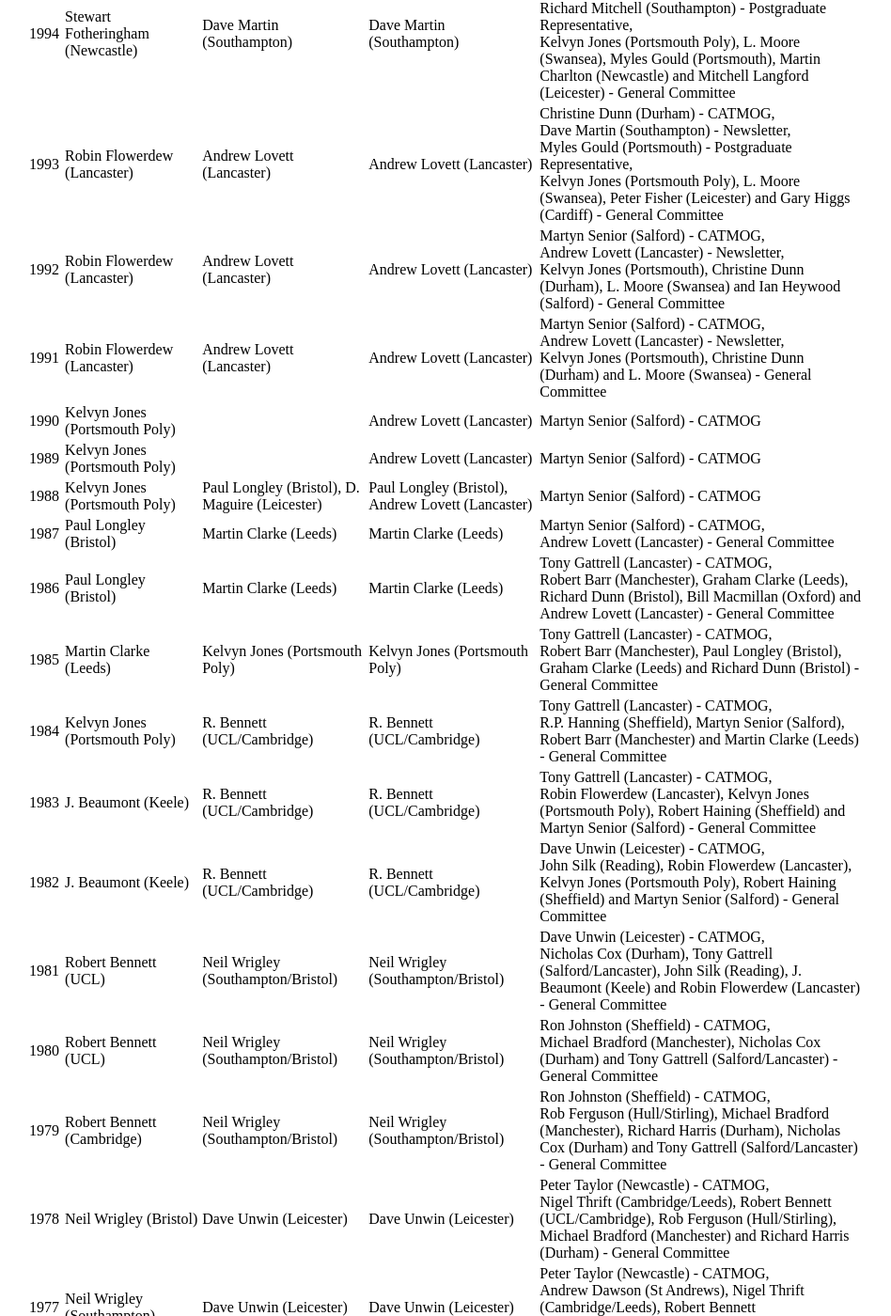
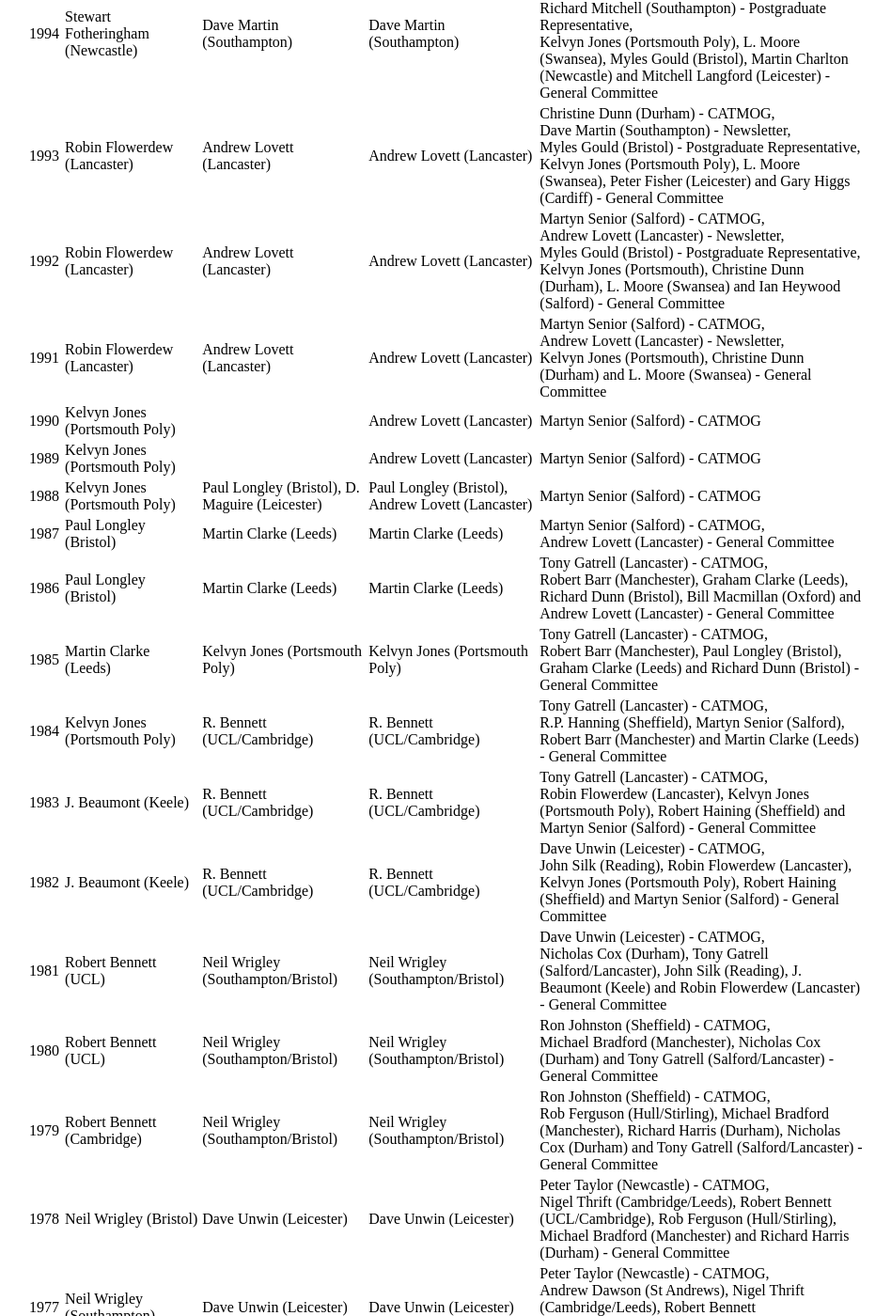
Before and after one commit to qmrg/qmrg.github.io, a Jekyll site: the page built from past_committee.md, in a window 1280 px wide and 1400 px high, scrolled down 2604 px. Shown: the whole window at 94% size, without its empty margins (164-1112 px from the left). Built offline with Jekyll 4.4.1, drawn with Linux system fonts in a browser that asks for light colours; some of the changed text lies outside the part shown.

Commit message:
Update past_committee.md
Edited minor errors in the table following feedback

```diff
--- a/past_committee.md
+++ b/past_committee.md
@@ -36,23 +36,23 @@
 | 1998    | Stewart Fotheringham (Newcastle)                | Dave Martin (Southampton)                      | Dave Martin (Southampton)                         | Christine Dunn (Durham) - CATMOG,<br>Nina Bullen (Portsmouth / Manchester) - Newsletter,<br>Kelvyn Jones (Portsmouth Poly) - General Committee                                                                                                                                                                    |
 | 1997    | Stewart Fotheringham (Newcastle)                | Dave Martin (Southampton)                      | Dave Martin (Southampton)                         | Christine Dunn (Durham) - CATMOG,<br>Nina Bullen (Portsmouth / Manchester) - Newsletter,<br>Kelvyn Jones (Portsmouth Poly) - General Committee                                                                                                                                                                    |
 | 1996    | Stewart Fotheringham (Newcastle)                | Dave Martin (Southampton)                      | Dave Martin (Southampton)                         | Christine Dunn (Durham) - CATMOG,<br>Nina Bullen (Portsmouth / Manchester) - Newsletter,<br>Kelvyn Jones (Portsmouth Poly) - General Committee                                                                                                                                                                    |
-| 1995    | Stewart Fotheringham (Newcastle)                | Dave Martin (Southampton)                      | Dave Martin (Southampton)                         | Christine Dunn (Durham) - CATMOG,<br>Myles Gould (Portsmouth) and Nina Bullen (Portsmouth / Manchester) - Newsletter,<br>Kelvyn Jones (Portsmouth Poly), L. Moore (Swansea) and Richard Mitchell (Southampton) - General Committee                                                                                |
-| 1994    | Stewart Fotheringham (Newcastle)                | Dave Martin (Southampton)                      | Dave Martin (Southampton)                         | Christine Dunn (Durham) - CATMOG,<br>Gary Higgs (Cardiff) - Newsletter,<br>Richard Mitchell (Southampton) - Postgraduate Representative,<br>Kelvyn Jones (Portsmouth Poly), L. Moore (Swansea), Myles Gould (Portsmouth), Martin Charlton (Newcastle) and Mitchell Langford (Leicester) - General Committee       |
-| 1993    | Robin Flowerdew (Lancaster)                     | Andrew Lovett (Lancaster)                      | Andrew Lovett (Lancaster)                         | Christine Dunn (Durham) - CATMOG,<br>Dave Martin (Southampton) - Newsletter,<br>Myles Gould (Portsmouth) - Postgraduate Representative,<br>Kelvyn Jones (Portsmouth Poly), L. Moore (Swansea), Peter Fisher (Leicester) and Gary Higgs (Cardiff) - General Committee                                              |
-| 1992    | Robin Flowerdew (Lancaster)                     | Andrew Lovett (Lancaster)                      | Andrew Lovett (Lancaster)                         | Martyn Senior (Salford) - CATMOG,<br>Andrew Lovett (Lancaster) - Newsletter,<br>Kelvyn Jones (Portsmouth), Christine Dunn (Durham), L. Moore (Swansea) and Ian Heywood (Salford) - General Committee                                                                                                              |
+| 1995    | Stewart Fotheringham (Newcastle)                | Dave Martin (Southampton)                      | Dave Martin (Southampton)                         | Christine Dunn (Durham) - CATMOG,<br>Myles Gould (Bristol) and Nina Bullen (Portsmouth / Manchester) - Newsletter,<br>Kelvyn Jones (Portsmouth Poly), L. Moore (Swansea) and Richard Mitchell (Southampton) - General Committee                                                                                |
+| 1994    | Stewart Fotheringham (Newcastle)                | Dave Martin (Southampton)                      | Dave Martin (Southampton)                         | Christine Dunn (Durham) - CATMOG,<br>Gary Higgs (Cardiff) - Newsletter,<br>Richard Mitchell (Southampton) - Postgraduate Representative,<br>Kelvyn Jones (Portsmouth Poly), L. Moore (Swansea), Myles Gould (Bristol), Martin Charlton (Newcastle) and Mitchell Langford (Leicester) - General Committee       |
+| 1993    | Robin Flowerdew (Lancaster)                     | Andrew Lovett (Lancaster)                      | Andrew Lovett (Lancaster)                         | Christine Dunn (Durham) - CATMOG,<br>Dave Martin (Southampton) - Newsletter,<br>Myles Gould (Bristol) - Postgraduate Representative,<br>Kelvyn Jones (Portsmouth Poly), L. Moore (Swansea), Peter Fisher (Leicester) and Gary Higgs (Cardiff) - General Committee                                              |
+| 1992    | Robin Flowerdew (Lancaster)                     | Andrew Lovett (Lancaster)                      | Andrew Lovett (Lancaster)                         | Martyn Senior (Salford) - CATMOG,<br>Andrew Lovett (Lancaster) - Newsletter,<br>Myles Gould (Bristol) - Postgraduate Representative,<br>Kelvyn Jones (Portsmouth), Christine Dunn (Durham), L. Moore (Swansea) and Ian Heywood (Salford) - General Committee                                                                                                              |
 | 1991    | Robin Flowerdew (Lancaster)                     | Andrew Lovett (Lancaster)                      | Andrew Lovett (Lancaster)                         | Martyn Senior (Salford) - CATMOG,<br>Andrew Lovett (Lancaster) - Newsletter,<br>Kelvyn Jones (Portsmouth), Christine Dunn (Durham) and L. Moore (Swansea) - General Committee                                                                                                                                     |
 | 1990    | Kelvyn Jones (Portsmouth Poly)                  |                                                | Andrew Lovett (Lancaster)                         | Martyn Senior (Salford) - CATMOG                                                                                                                                                                                                                                                                                  |
 | 1989    | Kelvyn Jones (Portsmouth Poly)                  |                                                | Andrew Lovett (Lancaster)                         | Martyn Senior (Salford) - CATMOG                                                                                                                                                                                                                                                                                  |
 | 1988    | Kelvyn Jones (Portsmouth Poly)                  | Paul Longley (Bristol), D. Maguire (Leicester) | Paul Longley (Bristol), Andrew Lovett (Lancaster) | Martyn Senior (Salford) - CATMOG                                                                                                                                                                                                                                                                                  |
 | 1987    | Paul Longley (Bristol)                          | Martin Clarke (Leeds)                          | Martin Clarke (Leeds)                             | Martyn Senior (Salford) - CATMOG,<br>Andrew Lovett (Lancaster) - General Committee                                                                                                                                                                                                                                |
-| 1986    | Paul Longley (Bristol)                          | Martin Clarke (Leeds)                          | Martin Clarke (Leeds)                             | Tony Gattrell (Lancaster) - CATMOG,<br>Robert Barr (Manchester), Graham Clarke (Leeds), Richard Dunn (Bristol), Bill Macmillan (Oxford) and Andrew Lovett (Lancaster) - General Committee                                                                                                                         |
-| 1985    | Martin Clarke (Leeds)                           | Kelvyn Jones (Portsmouth Poly)                 | Kelvyn Jones (Portsmouth Poly)                    | Tony Gattrell (Lancaster) - CATMOG,<br>Robert Barr (Manchester), Paul Longley (Bristol), Graham Clarke (Leeds) and Richard Dunn (Bristol) - General Committee                                                                                                                                                     |
-| 1984    | Kelvyn Jones (Portsmouth Poly)                  | R. Bennett (UCL/Cambridge)                     | R. Bennett (UCL/Cambridge)                        | Tony Gattrell (Lancaster) - CATMOG,<br>R.P. Hanning (Sheffield), Martyn Senior (Salford), Robert Barr (Manchester) and Martin Clarke (Leeds) - General Committee                                                                                                                                                  |
-| 1983    | J. Beaumont (Keele)                             | R. Bennett (UCL/Cambridge)                     | R. Bennett (UCL/Cambridge)                        | Tony Gattrell (Lancaster) - CATMOG,<br>Robin Flowerdew (Lancaster), Kelvyn Jones (Portsmouth Poly), Robert Haining (Sheffield) and Martyn Senior (Salford) - General Committee                                                                                                                                    |
+| 1986    | Paul Longley (Bristol)                          | Martin Clarke (Leeds)                          | Martin Clarke (Leeds)                             | Tony Gatrell (Lancaster) - CATMOG,<br>Robert Barr (Manchester), Graham Clarke (Leeds), Richard Dunn (Bristol), Bill Macmillan (Oxford) and Andrew Lovett (Lancaster) - General Committee                                                                                                                         |
+| 1985    | Martin Clarke (Leeds)                           | Kelvyn Jones (Portsmouth Poly)                 | Kelvyn Jones (Portsmouth Poly)                    | Tony Gatrell (Lancaster) - CATMOG,<br>Robert Barr (Manchester), Paul Longley (Bristol), Graham Clarke (Leeds) and Richard Dunn (Bristol) - General Committee                                                                                                                                                     |
+| 1984    | Kelvyn Jones (Portsmouth Poly)                  | R. Bennett (UCL/Cambridge)                     | R. Bennett (UCL/Cambridge)                        | Tony Gatrell (Lancaster) - CATMOG,<br>R.P. Hanning (Sheffield), Martyn Senior (Salford), Robert Barr (Manchester) and Martin Clarke (Leeds) - General Committee                                                                                                                                                  |
+| 1983    | J. Beaumont (Keele)                             | R. Bennett (UCL/Cambridge)                     | R. Bennett (UCL/Cambridge)                        | Tony Gatrell (Lancaster) - CATMOG,<br>Robin Flowerdew (Lancaster), Kelvyn Jones (Portsmouth Poly), Robert Haining (Sheffield) and Martyn Senior (Salford) - General Committee                                                                                                                                    |
 | 1982    | J. Beaumont (Keele)                             | R. Bennett (UCL/Cambridge)                     | R. Bennett (UCL/Cambridge)                        | Dave Unwin (Leicester) - CATMOG,<br>John Silk (Reading), Robin Flowerdew (Lancaster), Kelvyn Jones (Portsmouth Poly), Robert Haining (Sheffield) and Martyn Senior (Salford) - General Committee                                                                                                                  |
-| 1981    | Robert Bennett (UCL)                            | Neil Wrigley (Southampton/Bristol)             | Neil Wrigley (Southampton/Bristol)                | Dave Unwin (Leicester) - CATMOG,<br>Nicholas Cox (Durham), Tony Gattrell (Salford/Lancaster), John Silk (Reading), J. Beaumont (Keele) and Robin Flowerdew (Lancaster) - General Committee                                                                                                                        |
-| 1980    | Robert Bennett (UCL)                            | Neil Wrigley (Southampton/Bristol)             | Neil Wrigley (Southampton/Bristol)                | Ron Johnston (Sheffield) - CATMOG,<br>Michael Bradford (Manchester), Nicholas Cox (Durham) and Tony Gattrell (Salford/Lancaster) - General Committee                                                                                                                                                              |
-| 1979    | Robert Bennett (Cambridge)                      | Neil Wrigley (Southampton/Bristol)             | Neil Wrigley (Southampton/Bristol)                | Ron Johnston (Sheffield) - CATMOG,<br>Rob Ferguson (Hull/Stirling), Michael Bradford (Manchester), Richard Harris (Durham), Nicholas Cox (Durham) and Tony Gattrell (Salford/Lancaster) - General Committee                                                                                                       |
+| 1981    | Robert Bennett (UCL)                            | Neil Wrigley (Southampton/Bristol)             | Neil Wrigley (Southampton/Bristol)                | Dave Unwin (Leicester) - CATMOG,<br>Nicholas Cox (Durham), Tony Gatrell (Salford/Lancaster), John Silk (Reading), J. Beaumont (Keele) and Robin Flowerdew (Lancaster) - General Committee                                                                                                                        |
+| 1980    | Robert Bennett (UCL)                            | Neil Wrigley (Southampton/Bristol)             | Neil Wrigley (Southampton/Bristol)                | Ron Johnston (Sheffield) - CATMOG,<br>Michael Bradford (Manchester), Nicholas Cox (Durham) and Tony Gatrell (Salford/Lancaster) - General Committee                                                                                                                                                              |
+| 1979    | Robert Bennett (Cambridge)                      | Neil Wrigley (Southampton/Bristol)             | Neil Wrigley (Southampton/Bristol)                | Ron Johnston (Sheffield) - CATMOG,<br>Rob Ferguson (Hull/Stirling), Michael Bradford (Manchester), Richard Harris (Durham), Nicholas Cox (Durham) and Tony Gatrell (Salford/Lancaster) - General Committee                                                                                                       |
 | 1978    | Neil Wrigley (Bristol)                          | Dave Unwin (Leicester)                         | Dave Unwin (Leicester)                            | Peter Taylor (Newcastle) - CATMOG,<br>Nigel Thrift (Cambridge/Leeds), Robert Bennett (UCL/Cambridge), Rob Ferguson (Hull/Stirling), Michael Bradford (Manchester) and Richard Harris (Durham) - General Committee                                                                                                 |
 | 1977    | Neil Wrigley (Southampton)                      | Dave Unwin (Leicester)                         | Dave Unwin (Leicester)                            | Peter Taylor (Newcastle) - CATMOG,<br>Andrew Dawson (St Andrews),  Nigel Thrift (Cambridge/Leeds), Robert Bennett (UCL/Cambridge) and. Rob Ferguson (Hull/Stirling) -  General Committee                                                                                                                          |
 | 1976    | Neil Wrigley (Southampton)                      | Dave Unwin (Leicester)                         | Dave Unwin (Leicester)                            | Peter Taylor (Newcastle) - CATMOG,<br>R. Morgan (Swansea), Stan Openshaw (Durham CC/Newcastle), Andrew Dawson (St Andrews) and Ron Johnston (Sheffield) - General Committee                                                                                                                                       |
```
